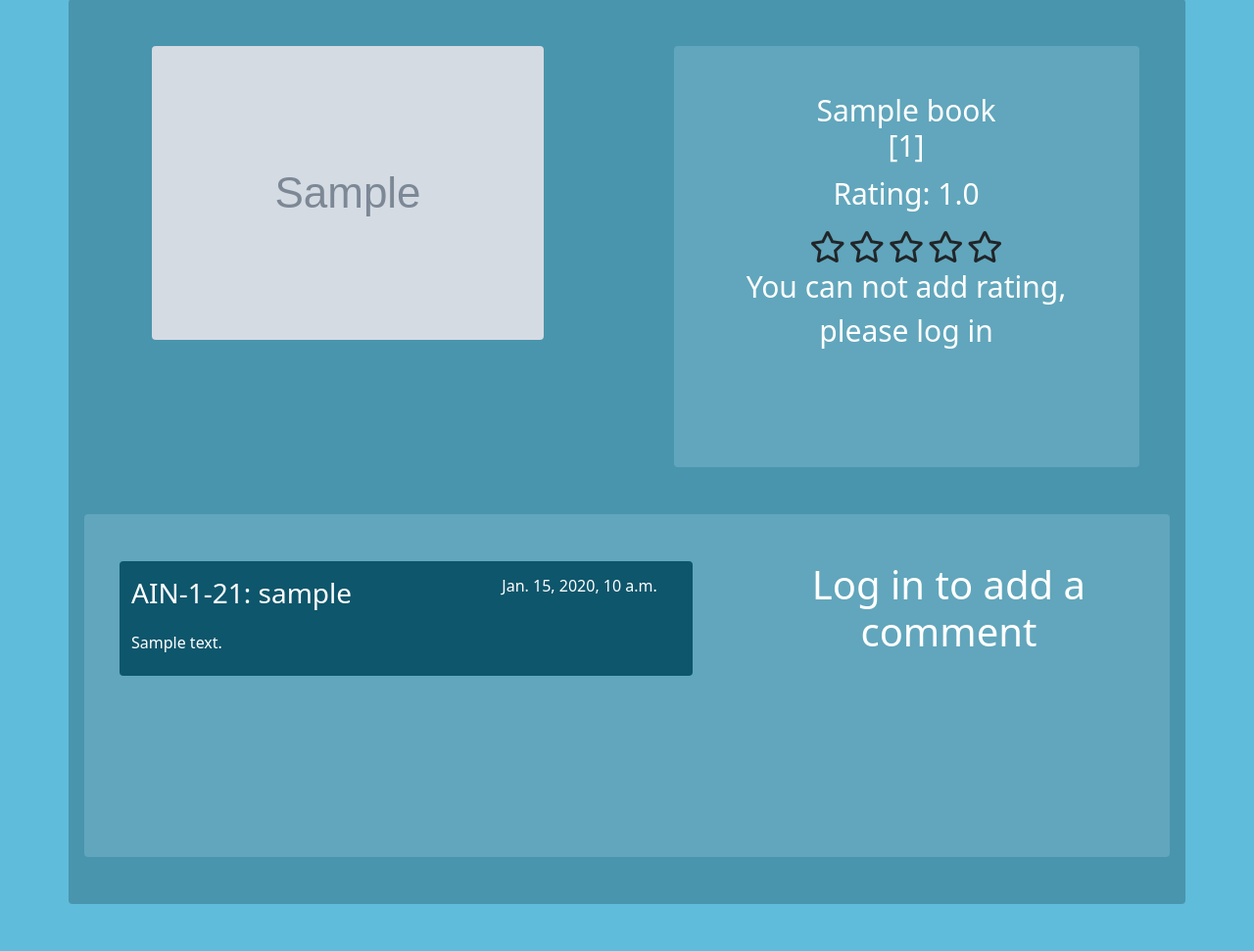
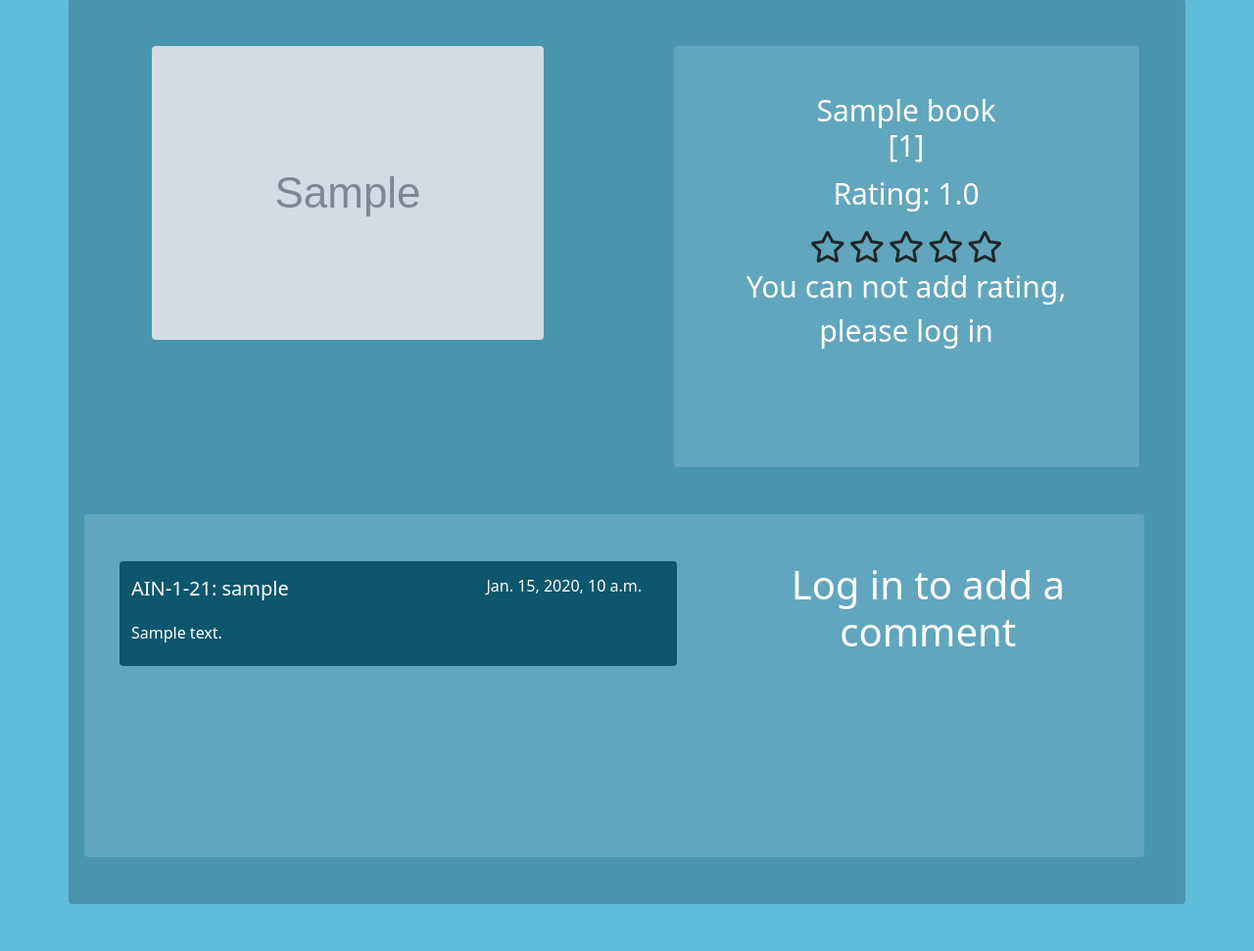
Before and after one commit to aanastasiyatuz/Library-INAI, a Django app: page /library/book/1/ in a window 1280 px wide. Shown: the part 137-1108 px from the top of the page at 98% size. Run offline with Django 3.2, Linux system fonts and the light colour scheme; tables that the repository leaves empty hold one stand-in row (values such as "Sample post"); grey boxes marked "Sample" are stand-in pictures; parts of the project's set-up code (start-up, migrations or seed data) failed here and were passed over; some libraries are stand-ins or nearby versions.

Commit message:
comments html

```diff
--- a/library/templates/book-detail.html
+++ b/library/templates/book-detail.html
@@ -79,7 +79,7 @@
                     <div class="row mx-auto rounded mb-4 justify-content-between" id='comment'>
                         <div class="row mt-3">
                             <div class="col">
-                                <h3 class='text-white'>{{ comment.student }}</h3>
+                                <h5 class='text-white'>{{ comment.student }}</h5>
                             </div>
                             <div class="col gap-2 d-md-flex justify-content-md-end">
                                 <h6 class='float-right text-white'>{{ comment.date }}</h6>
```
